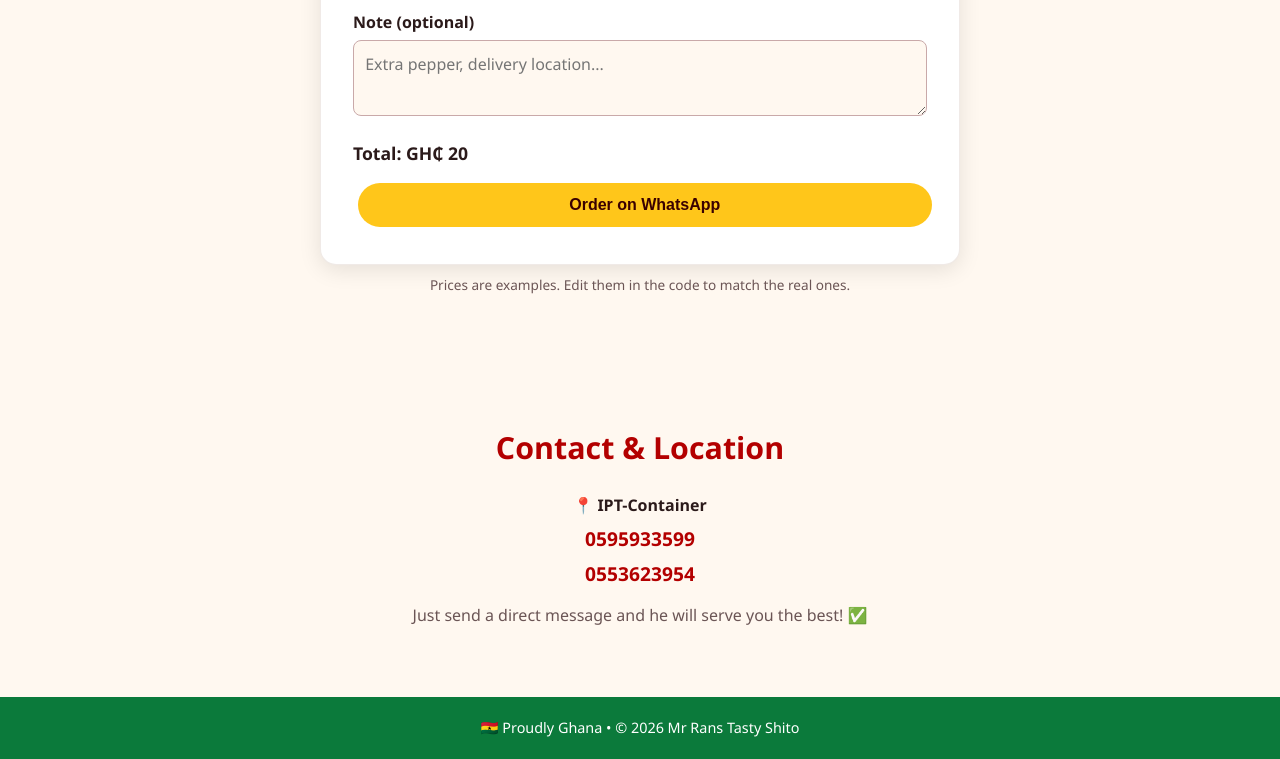
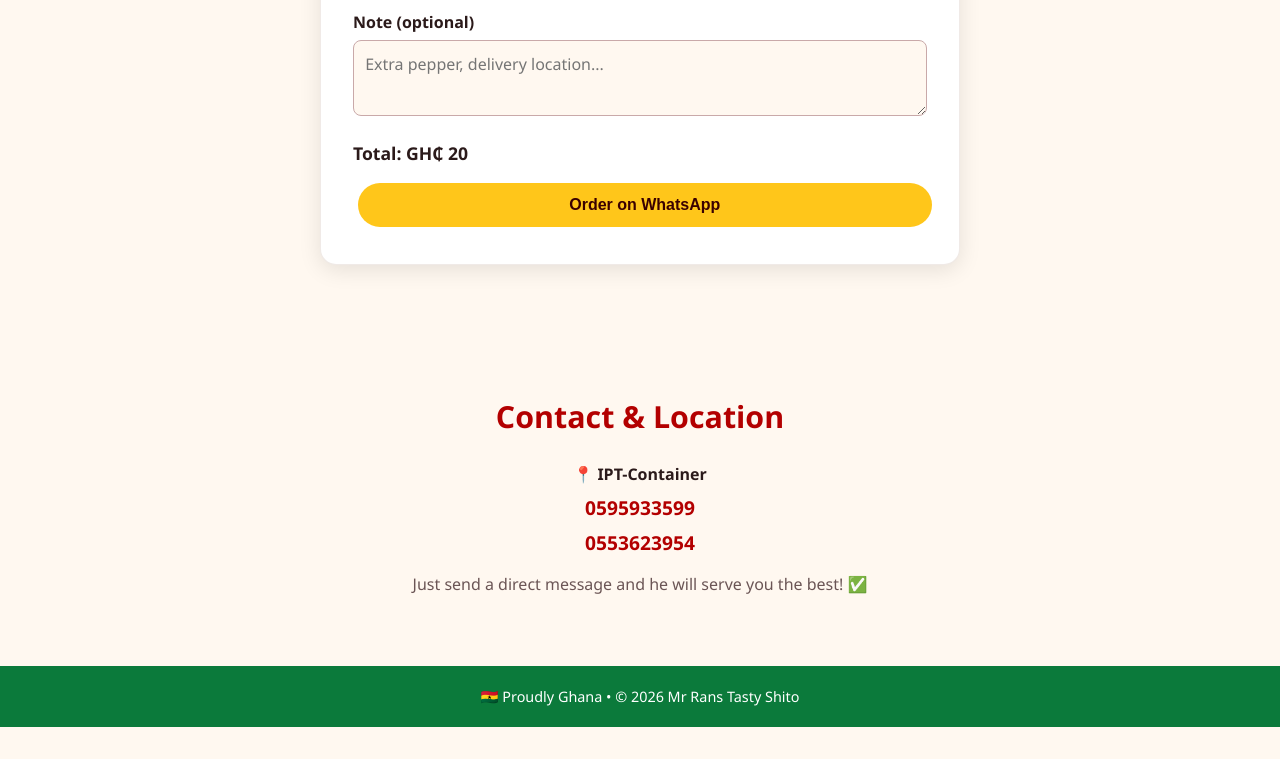
Before and after one commit to mcthera/SHITO, a plain HTML site: page index.html in a window 1280 px wide. Shown: the part 1499-2258 px from the top of the page. After the commit the page ends 2226 px from the top, so only its background shows below. Drawn offline with Linux system fonts and the light colour scheme.

Commit message:
removd directive line

```diff
--- a/index.html
+++ b/index.html
@@ -54,7 +54,7 @@
     <div class="total">Total: GH₵ <span id="total">20</span></div>
     <button class="btn" id="send" style="margin-top:1rem;width:100%">Order on WhatsApp</button>
   </div>
-  <p style="text-align:center;color:var(--muted);margin-top:.6rem;font-size:.85rem">Prices are examples. Edit them in the code to match the real ones.</p>
+ <!-- <p style="text-align:center;color:var(--muted);margin-top:.6rem;font-size:.85rem">Prices are examples. Edit them in the code to match the real ones.</p> -->
 </section>
 
 <section id="contact" class="contact">
```
